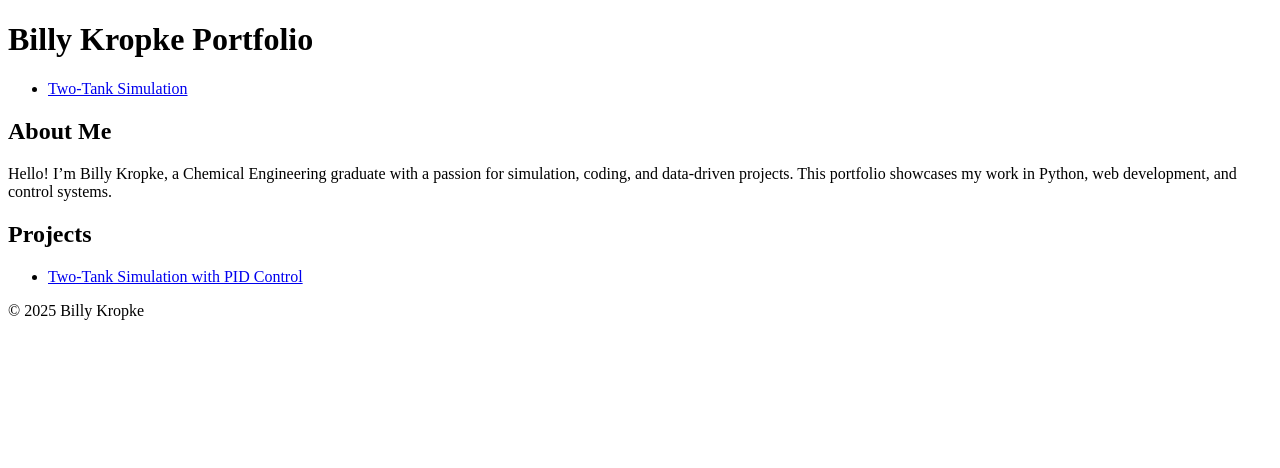
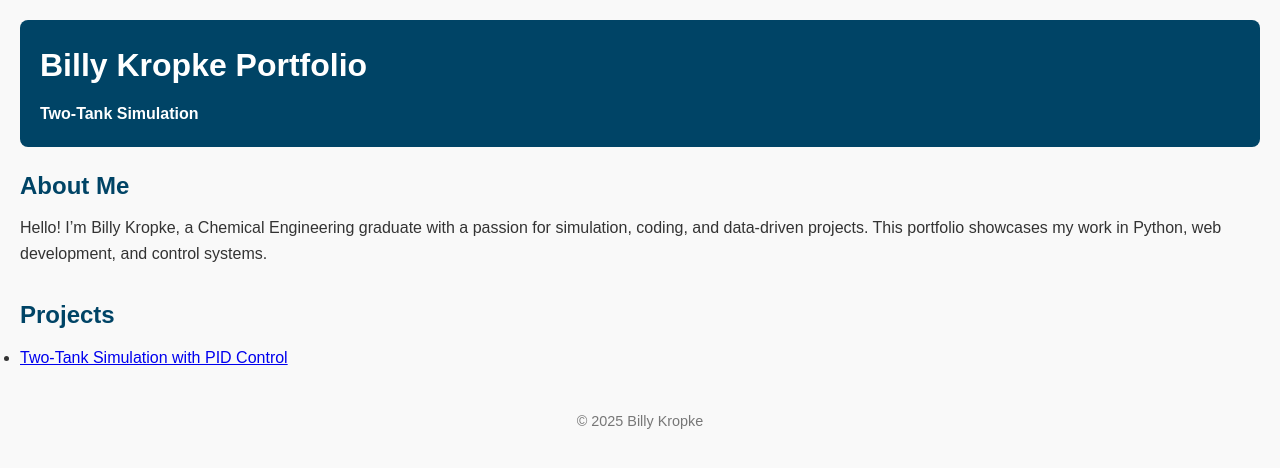
Before and after one commit to wkropk23/wkropk23.github.io, a plain HTML site: page index.html in a window 1280 px wide. Drawn offline with Linux system fonts and the light colour scheme.

Commit message:
Add initial static site HTML, JS, and CSS scaffolding

```diff
--- a/css/style.css
+++ b/css/style.css
@@ -0,0 +1,64 @@
+/* Reset some defaults */
+body, h1, h2, p, ul {
+  margin: 0;
+  padding: 0;
+}
+
+/* General page styling */
+body {
+  font-family: Arial, sans-serif;
+  line-height: 1.6;
+  background: #f9f9f9;
+  color: #333;
+  padding: 20px;
+}
+
+/* Header and nav */
+header {
+  background: #004466;
+  color: white;
+  padding: 20px;
+  border-radius: 8px;
+}
+
+header h1 {
+  margin-bottom: 10px;
+}
+
+nav ul {
+  list-style: none;
+  display: flex;
+  gap: 15px;
+}
+
+nav a {
+  color: white;
+  text-decoration: none;
+  font-weight: bold;
+}
+
+nav a:hover {
+  text-decoration: underline;
+}
+
+/* Main content */
+main {
+  margin-top: 20px;
+}
+
+section {
+  margin-bottom: 30px;
+}
+
+h2 {
+  color: #004466;
+  margin-bottom: 10px;
+}
+
+/* Footer */
+footer {
+  margin-top: 40px;
+  text-align: center;
+  color: #777;
+  font-size: 0.9em;
+}
--- a/index.html
+++ b/index.html
@@ -11,7 +11,7 @@
     <h1>Billy Kropke Portfolio</h1>
     <nav>
       <ul>
-        <li><a href="projects/two_tank_simulation/">Two-Tank Simulation</a></li>
+        <li><a href="projects/two_tank_simulation/index.html">Two-Tank Simulation</a></li>
       </ul>
     </nav>
   </header>
@@ -25,7 +25,7 @@
     <section>
       <h2>Projects</h2>
       <ul>
-        <li><a href="projects/two_tank_simulation/">Two-Tank Simulation with PID Control</a></li>
+        <li><a href="projects/two_tank_simulation/index.html">Two-Tank Simulation with PID Control</a></li>
       </ul>
     </section>
   </main>
--- a/js/scripts.js
+++ b/js/scripts.js
@@ -0,0 +1,2 @@
+// Just a placeholder script for now
+console.log("Portfolio site loaded!");
```
Also changed, not shown: projects/two_tank_simulation/index.html (+43 -0 lines).
